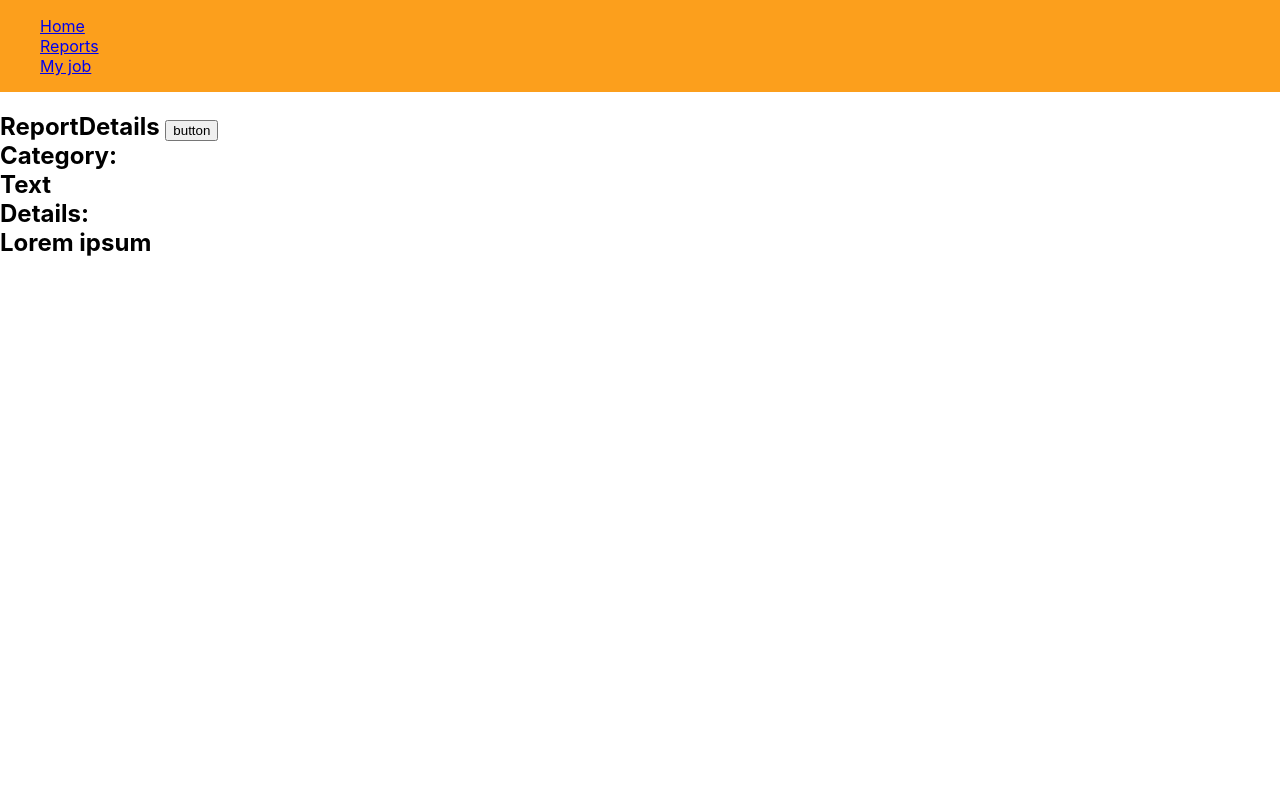
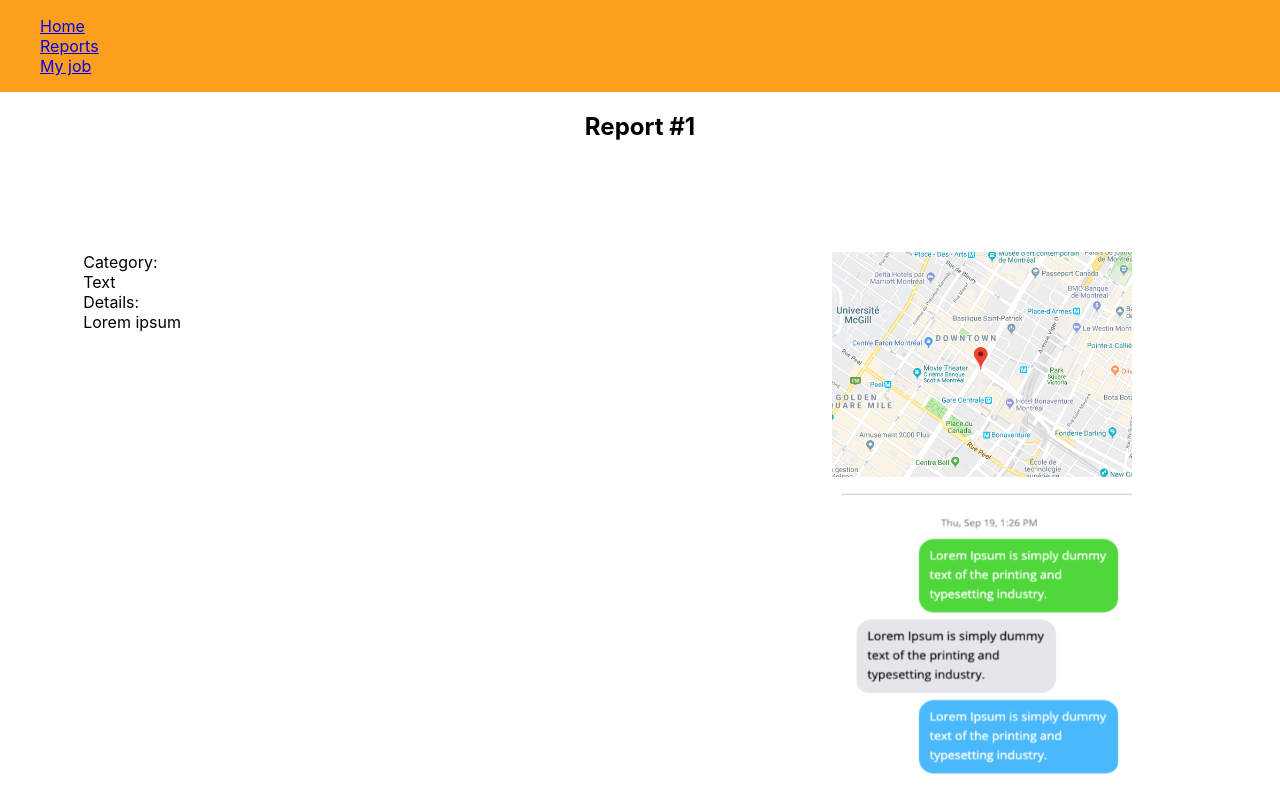
Before and after one commit to SwedbankDev/swedbank, a React (Create React App) app: page /reports/1 in a window 1280 px wide. Shown: the top 812 px of the page. Built offline with nearby package versions, Linux system fonts and the light colour scheme.

Commit message:
Added layout for reportdetail

```diff
--- a/src/views/reportdetail/components/form/index.jsx
+++ b/src/views/reportdetail/components/form/index.jsx
@@ -1,14 +1,42 @@
-import React from "react";
+import React from 'react';
+import styled from 'styled-components';
+import googleMap from '../../../../images/googleMapsImage.png';
+import chat from '../../../../images/chat.png';
+
+const Container = styled.div`
+  display: grid;
+  grid-template-columns: 65% 35%;
+`;
+
+const ColumnWrapper = styled.div.attrs(props => ({
+  marginleft: props.marginLeft || 0
+}))`
+  display: flex;
+  flex-direction: column;
+  margin-left: ${props => props.marginleft};
+`;
+
+const Img = styled.img`
+  max-width: 300px;
+  max-height: 300px;
+  margin-bottom: 1rem;
+`;
 
 export default class Form extends React.Component {
   render() {
     return (
-      <div>
-        <label htmlFor="category">Category:</label>
-        <div>Text</div>
-        <label htmlFor="Details">Details:</label>
-        <div>Lorem ipsum</div>
-      </div>
+      <Container>
+        <ColumnWrapper marginLeft={'10%'}>
+          <label htmlFor='category'>Category:</label>
+          <div>Text</div>
+          <label htmlFor='Details'>Details:</label>
+          <div>Lorem ipsum</div>
+        </ColumnWrapper>
+        <ColumnWrapper>
+          <Img src={googleMap} alt='gm'></Img>
+          <Img src={chat} alt='chat'></Img>
+        </ColumnWrapper>
+      </Container>
     );
   }
 }
--- a/src/views/reportdetail/index.js
+++ b/src/views/reportdetail/index.js
@@ -1,13 +1,35 @@
 import React from 'react';
-import Button from '../../components/button';
 import Form from './components/form';
+import styled from 'styled-components';
+import googleMap from '../../images/googleMapsImage.png';
+
+const Container = styled.div`
+  height: 100vh;
+  display: grid;
+  grid-template-rows: 20% auto;
+`;
+
+const Header = styled.div`
+  display: flex;
+  flex-direction: row;
+  justify-content: center;
+`;
 export default class ReportDetail extends React.Component {
   render() {
+    console.log(this.props);
+
     return (
-      <h2>
-        ReportDetails <Button text={'button'} />
+      <Container>
+        <Header>
+          <h2>
+            Report{' '}
+            {this.props.match.params.id && !isNaN(this.props.match.params.id)
+              ? `#${this.props.match.params.id}`
+              : ''}
+          </h2>
+        </Header>
         <Form />
-      </h2>
+      </Container>
     );
   }
 }
```
Also changed, not shown: src/images/chat.png (added), src/images/googleMapsImage.png (added).
